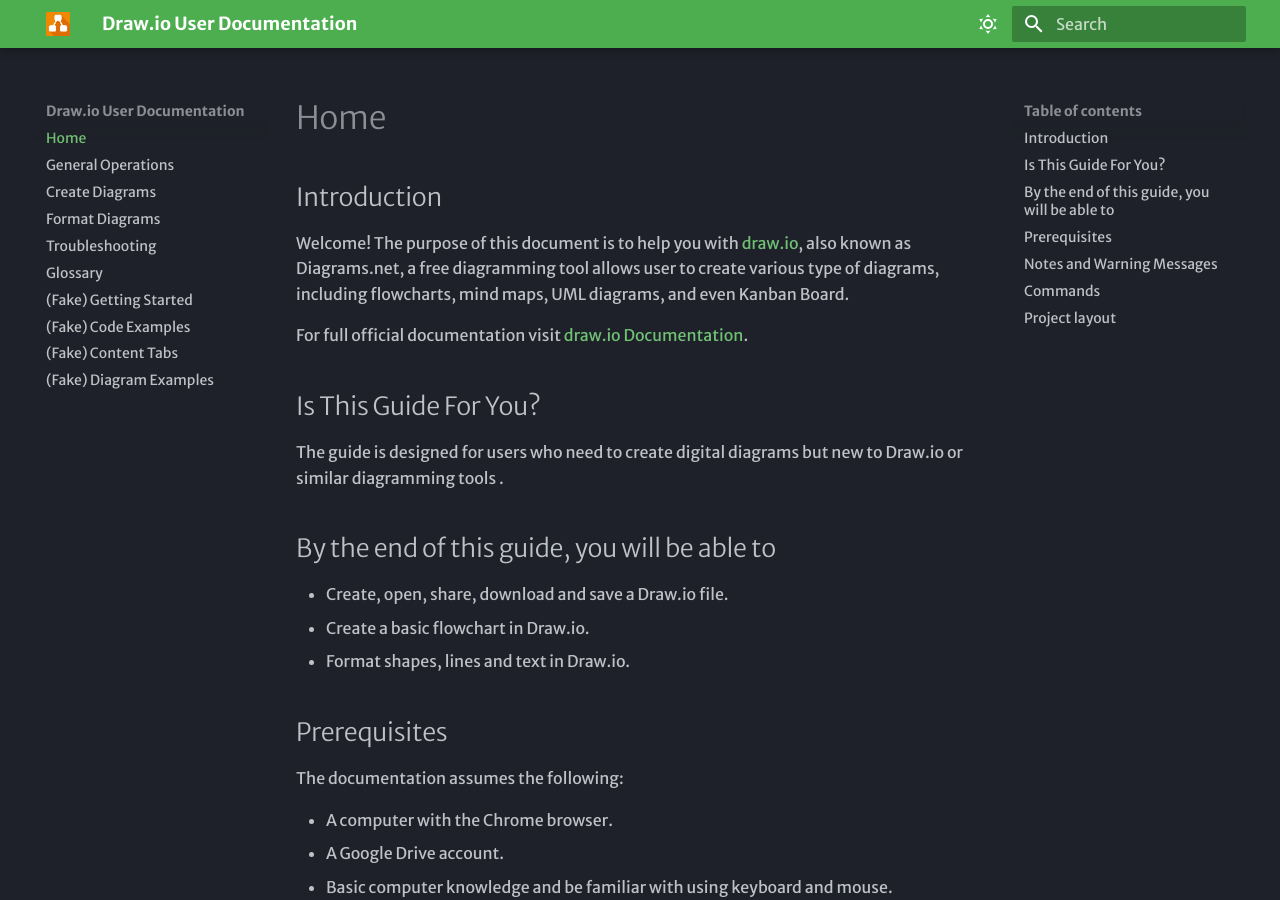
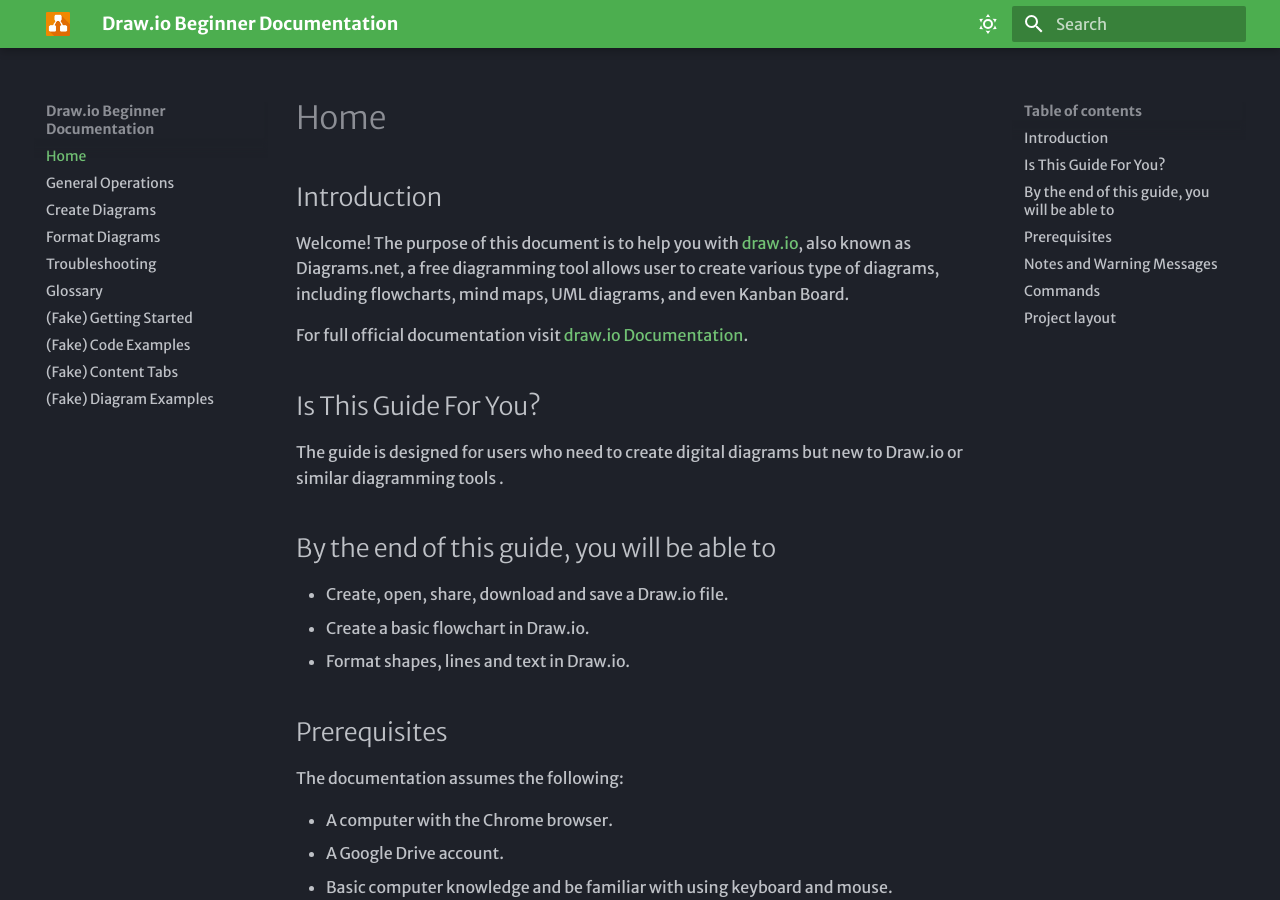
Before and after one commit to zoeyj3/2216_documentation, an MkDocs documentation site: the page built from docs/index.md, in a window 1280 px wide and 900 px high. Built offline with MkDocs 1.6.1 and Material for MkDocs 9.7.7, drawn with Linux system fonts in a browser that asks for light colours; emoji names are drawn with the system emoji font; some web fonts are replaced.

Commit message:
Changetitle  wording

```diff
--- a/mkdocs.yml
+++ b/mkdocs.yml
@@ -1,4 +1,4 @@
-site_name: Draw.io User Documentation
+site_name: Draw.io Beginner Documentation
 site_url: https://sitename.example
 theme:
   name: material
```
